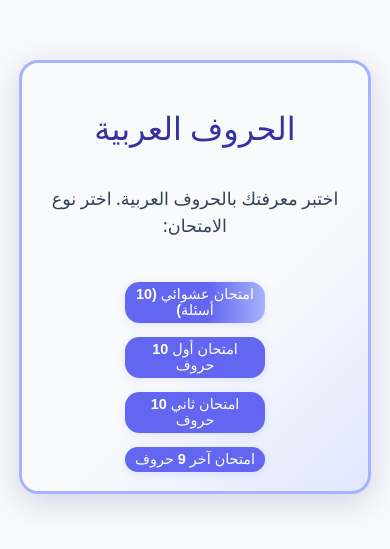
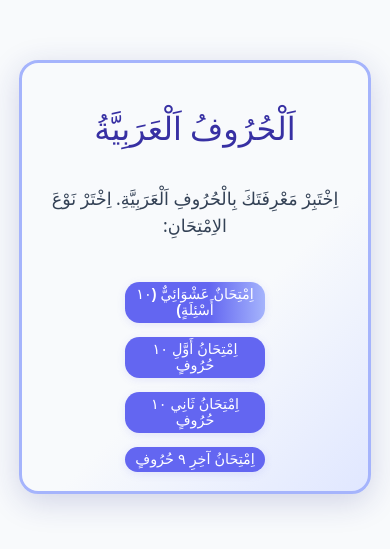
Before and after one commit to YousofFarrag/letrasarabe, a React (Vite) app: page / in a window 390 px wide. Shown: the part 177-726 px from the top of the page. Built offline with nearby package versions, Linux system fonts and the light colour scheme.

Commit message:
style: improve mobile layout, fit frame with margins, remove black background

```diff
--- a/src/App.jsx
+++ b/src/App.jsx
@@ -40,12 +40,12 @@ function getRandomQuestions(arr, n) {
 
 const StartPage = ({ onStart, onFirst10, onSecond10, onLast9 }) => (
   <div className="quiz-container" dir="rtl">
-    <h1 className="quiz-title">  الحروف العربية</h1>
-    <p className="quiz-desc">اختبر معرفتك بالحروف العربية. اختر نوع الامتحان:</p>
-    <button className="action-btn" onClick={onStart}>امتحان عشوائي (10 أسئلة)</button>
-    <button className="action-btn" style={{background:'#6366f1',marginTop:'1em'}} onClick={onFirst10}>امتحان أول 10 حروف</button>
-    <button className="action-btn" style={{background:'#6366f1',marginTop:'1em'}} onClick={onSecond10}>امتحان ثاني 10 حروف</button>
-    <button className="action-btn" style={{background:'#6366f1',marginTop:'1em'}} onClick={onLast9}>امتحان آخر 9 حروف</button>
+    <h1 className="quiz-title">اَلْحُرُوفُ اَلْعَرَبِيَّةُ</h1>
+    <p className="quiz-desc">اِخْتَبِرْ مَعْرِفَتَكَ بِالْحُرُوفِ اَلْعَرَبِيَّةِ. اِخْتَرْ نَوْعَ الاِمْتِحَانِ:</p>
+    <button className="action-btn" onClick={onStart}>اِمْتِحَانٌ عَشْوَائِيٌّ (١٠ أَسْئِلَةٍ)</button>
+    <button className="action-btn" style={{background:'#6366f1',marginTop:'1em'}} onClick={onFirst10}>اِمْتِحَانُ أَوَّلِ ١٠ حُرُوفٍ</button>
+    <button className="action-btn" style={{background:'#6366f1',marginTop:'1em'}} onClick={onSecond10}>اِمْتِحَانُ ثَانِي ١٠ حُرُوفٍ</button>
+    <button className="action-btn" style={{background:'#6366f1',marginTop:'1em'}} onClick={onLast9}>اِمْتِحَانُ آخِرِ ٩ حُرُوفٍ</button>
   </div>
 );
 
@@ -92,12 +92,12 @@ const QuizPage = ({ questions, onRestart, onHome }) => {
   if (showResult || current >= questions.length) {
     return (
       <div className="quiz-container" dir="rtl">
-        <h2 className="results-title">النتيجة النهائية</h2>
+        <h2 className="results-title">اَلنَّتِيجَةُ اَلنِّهَائِيَّةُ</h2>
         <div className="results-score">
-          لقد حصلت على <span style={{ color: '#22c55e', fontWeight: 800 }}>{score}</span> من أصل <span style={{ color: '#2563eb', fontWeight: 800 }}>{questions.length}</span> إجابات صحيحة!
+          لَقَدْ حَصَلْتَ عَلَى <span style={{ color: '#22c55e', fontWeight: 800 }}>{score}</span> مِنْ أَصْلِ <span style={{ color: '#2563eb', fontWeight: 800 }}>{questions.length}</span> إِجَابَاتٍ صَحِيحَةٍ!
         </div>
-        <button className="restart-btn" onClick={onRestart}>ابدأ الامتحان مرة أخرى</button>
-        <button className="home-btn-fixed" onClick={onHome}>الصفحة الرئيسية</button>
+        <button className="restart-btn" onClick={onRestart}>اِبْدَأِ الاِمْتِحَانَ مَرَّةً أُخْرَى</button>
+        <button className="home-btn-fixed" onClick={onHome}>اَلصَّفْحَةُ اَلرَّئِيسِيَّةُ</button>
       </div>
     );
   }
@@ -105,7 +105,7 @@ const QuizPage = ({ questions, onRestart, onHome }) => {
   const q = questions[current];
   return (
     <div className="quiz-container" dir="rtl">
-      <div className="question-counter">السؤال {current + 1} من {questions.length}</div>
+      <div className="question-counter">اَلسُّؤَالُ {current + 1} مِنْ {questions.length}</div>
       <div className="question-box">
         <p className="question-text" dir="ltr" style={{textAlign:'left', fontWeight:'bold'}}>{q.question}</p>
       </div>
@@ -136,30 +136,30 @@ const QuizPage = ({ questions, onRestart, onHome }) => {
       {checked && (
         selected === q.correctAnswer ? (
           <div className="feedback-box correct">
-            <span style={{display:'block', marginBottom:'1rem'}}>إجابة صحيحة! أحسنت!</span>
-            <button className="action-btn" style={{marginTop:'0'}} onClick={handleNext}>{current === questions.length - 1 ? "عرض النتيجة" : "السؤال التالي"}</button>
+            <span style={{display:'block', marginBottom:'1rem'}}>إِجَابَةٌ صَحِيحَةٌ! أَحْسَنْتَ!</span>
+            <button className="action-btn" style={{marginTop:'0'}} onClick={handleNext}>{current === questions.length - 1 ? "عَرْضُ اَلنَّتِيجَةِ" : "اَلسُّؤَالُ اَلتَّالِي"}</button>
           </div>
         ) : (
           <div className="feedback-box wrong">
-            <span style={{display:'block', marginBottom:'1rem'}}>إجابة خاطئة.</span>
+            <span style={{display:'block', marginBottom:'1rem'}}>إِجَابَةٌ خَاطِئَةٌ.</span>
             {!showCorrect ? (
               <>
-                <button className="action-btn" style={{background:'#ef4444',margin:'0.5rem'}} onClick={handleShowCorrect}>عرض الإجابة الصحيحة</button>
-                <button className="action-btn" style={{margin:'0.5rem'}} onClick={() => {setChecked(false); setSelected(null);}}>حاول مرة أخرى</button>
+                <button className="action-btn" style={{background:'#ef4444',margin:'0.5rem'}} onClick={handleShowCorrect}>عَرْضُ الإِجَابَةِ اَلصَّحِيحَةِ</button>
+                <button className="action-btn" style={{margin:'0.5rem'}} onClick={() => {setChecked(false); setSelected(null);}}>حَاوِلْ مَرَّةً أُخْرَى</button>
               </>
             ) : (
               <>
-                <span style={{display:'block',marginTop:'1rem', marginBottom:'1rem'}}>الإجابة الصحيحة هي: <span style={{ color: '#15803d', fontWeight:'bold' }}>{q.correctAnswer}</span></span>
-                <button className="action-btn" style={{marginTop:'0'}} onClick={handleNext}>{current === questions.length - 1 ? "عرض النتيجة" : "السؤال التالي"}</button>
+                <span style={{display:'block',marginTop:'1rem', marginBottom:'1rem'}}>الإِجَابَةُ اَلصَّحِيحَةُ هِيَ: <span style={{ color: '#15803d', fontWeight:'bold' }}>{q.correctAnswer}</span></span>
+                <button className="action-btn" style={{marginTop:'0'}} onClick={handleNext}>{current === questions.length - 1 ? "عَرْضُ اَلنَّتِيجَةِ" : "اَلسُّؤَالُ اَلتَّالِي"}</button>
               </>
             )}
           </div>
         )
       )}
       {!checked && (
-        <button className="action-btn" onClick={handleCheck} disabled={!selected}>تحقق من الإجابة</button>
+        <button className="action-btn" onClick={handleCheck} disabled={!selected}>تَحَقَّقْ مِنَ الإِجَابَةِ</button>
       )}
-      <button className="home-btn-inside" onClick={onHome}>الصفحة الرئيسية</button>
+      <button className="home-btn-inside" onClick={onHome}>اَلصَّفْحَةُ اَلرَّئِيسِيَّةُ</button>
     </div>
   );
 };
```
